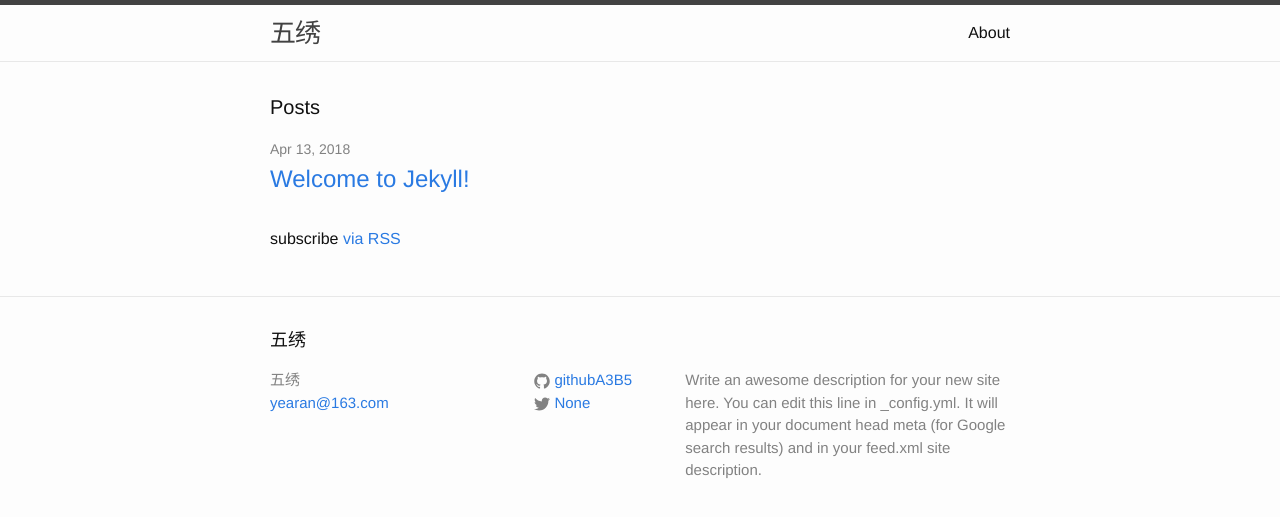
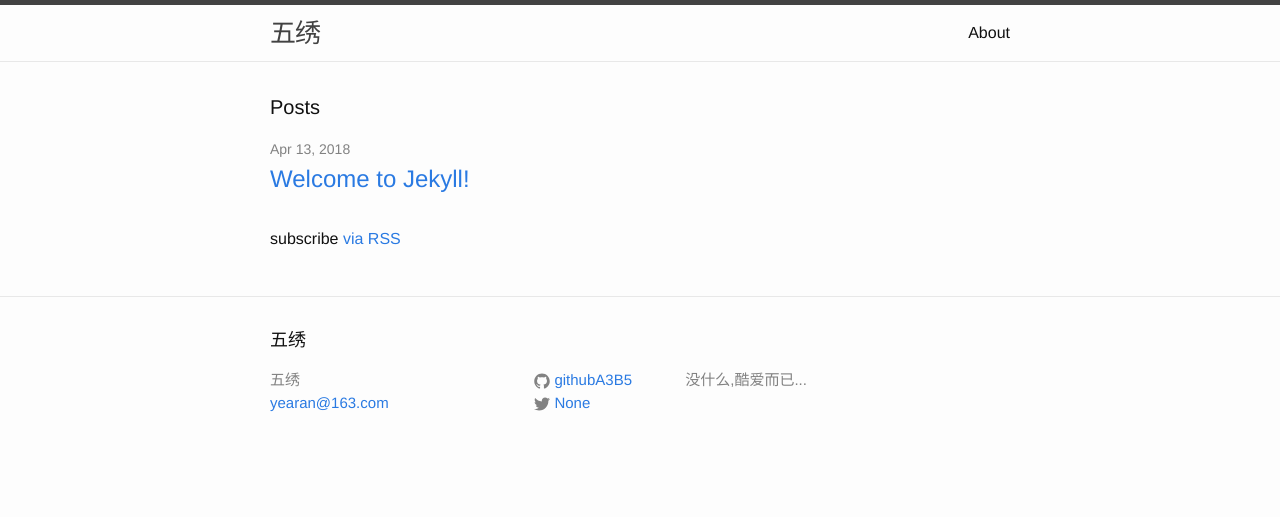
Before and after one commit to githubA3B5/githubA3B5.github.io, a Jekyll site: the page built from index.html, in a window 1280 px wide. Shown: the top 517 px of the page. Built offline with Jekyll 4.4.1, drawn with Linux system fonts in a browser that asks for light colours.

Commit message:
修改自己的描述

```diff
--- a/_config.yml
+++ b/_config.yml
@@ -9,9 +9,7 @@
 title: 五绣
 email: yearan@163.com
 description: > # this means to ignore newlines until "baseurl:"
-  Write an awesome description for your new site here. You can edit this
-  line in _config.yml. It will appear in your document head meta (for
-  Google search results) and in your feed.xml site description.
+  没什么,酷爱而已...
 baseurl: "/githubA3B5" # the subpath of your site, e.g. /blog
 url: "https://githuba3b5.github.io" # the base hostname & protocol for your site
 twitter_username: None
```
